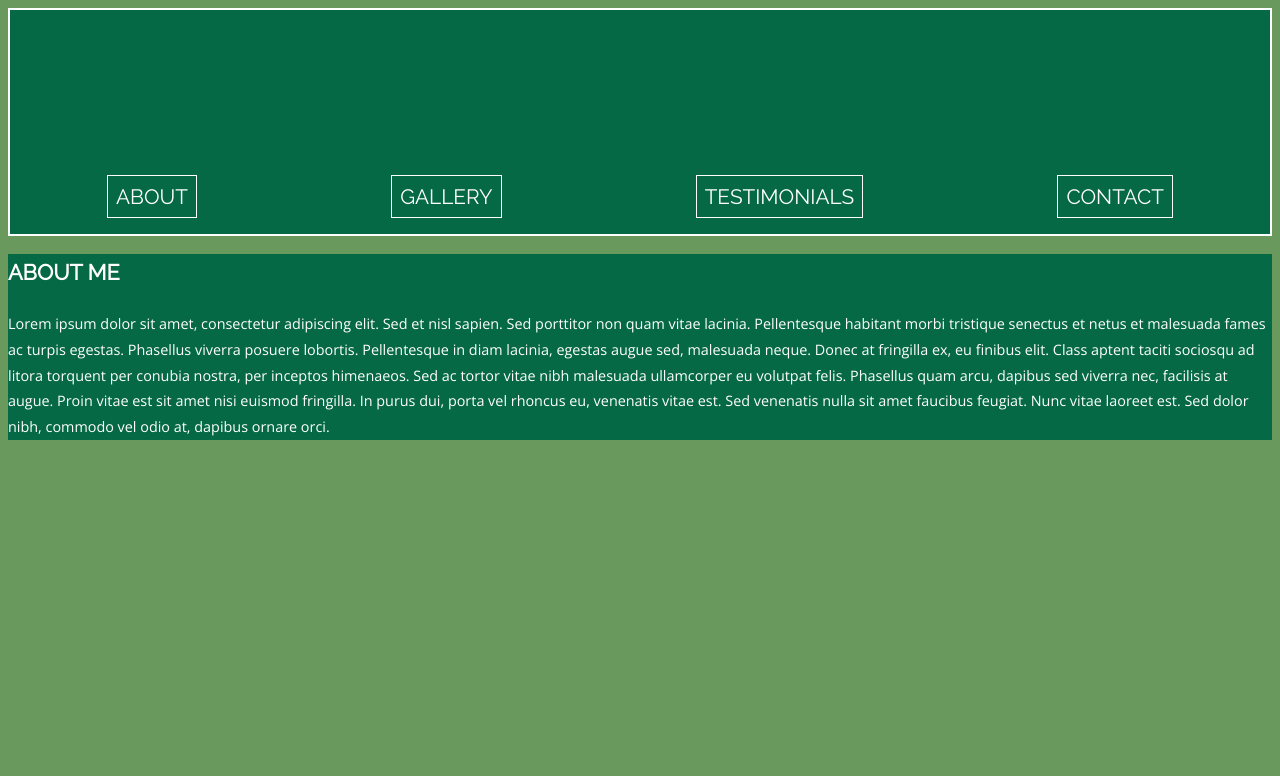
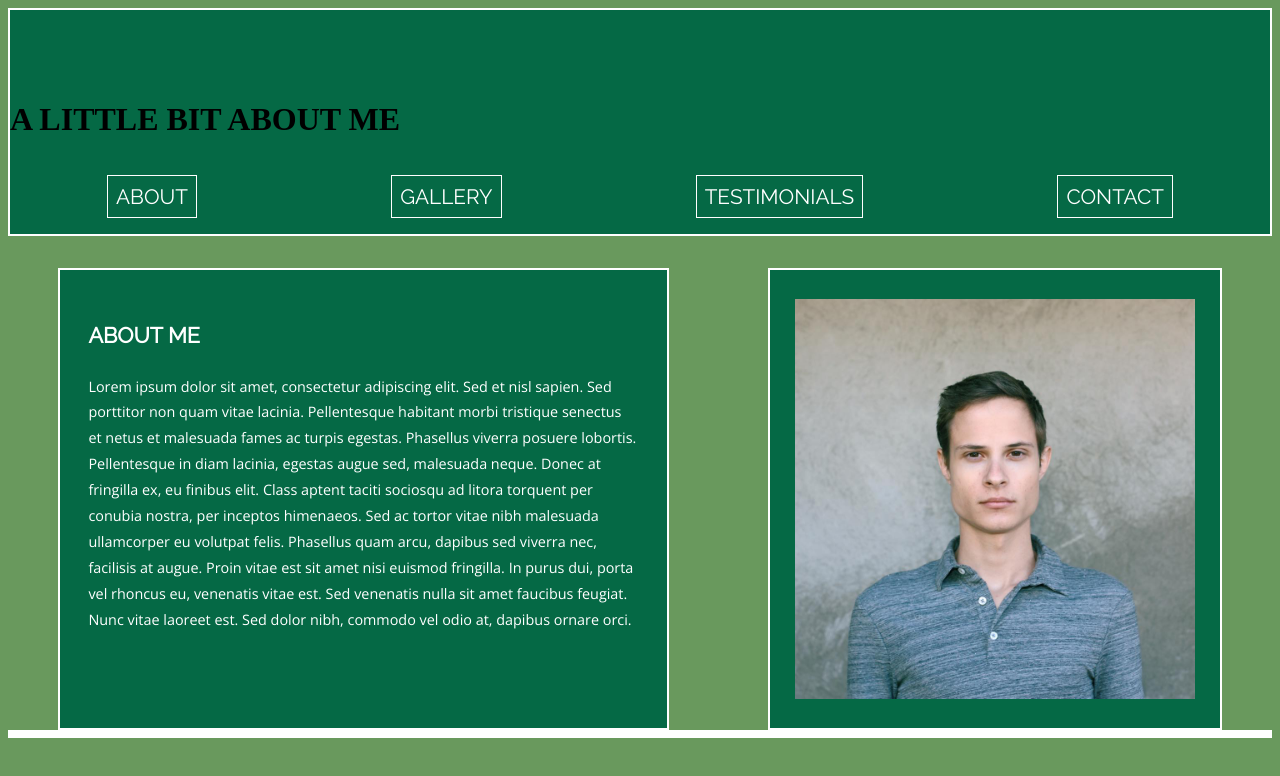
Before and after one commit to Cyrusluke925/about-me, a plain HTML site: page public/index.html in a window 1280 px wide. Drawn offline with nearby package versions, Linux system fonts and the light colour scheme.

Commit message:
adjusted about me section and added photo

```diff
--- a/public/index.html
+++ b/public/index.html
@@ -12,6 +12,7 @@
 </head>
 <body>
     <header>
+        <h1>A LITTLE BIT ABOUT ME</h1>
         <nav>
             <ul>
                 <li><a href='#'>ABOUT</a></li>
@@ -22,15 +23,20 @@
         </nav>
     </header>
     <main class="main">
-        <section class="about">
+
+    <article class="aboutandpic">
+        <section class="aboutMe">
             <h2>ABOUT ME</h2>
             <p>Lorem ipsum dolor sit amet, consectetur adipiscing elit. Sed et nisl sapien. Sed porttitor non quam vitae lacinia. Pellentesque habitant morbi tristique senectus et netus et malesuada fames ac turpis egestas. Phasellus viverra posuere lobortis. Pellentesque in diam lacinia, egestas augue sed, malesuada neque. Donec at fringilla ex, eu finibus elit. Class aptent taciti sociosqu ad litora torquent per conubia nostra, per inceptos himenaeos. Sed ac tortor vitae nibh malesuada ullamcorper eu volutpat felis. Phasellus quam arcu, dapibus sed viverra nec, facilisis at augue. Proin vitae est sit amet nisi euismod fringilla. In purus dui, porta vel rhoncus eu, venenatis vitae est. Sed venenatis nulla sit amet faucibus feugiat. Nunc vitae laoreet est. Sed dolor nibh, commodo vel odio at, dapibus ornare orci.</p>
 
         </section>
-        <section class="portfolio">
+        <section class="profilePic">
+        <img src="./glasses.jpg" class="headshot">
+        </section>
 
-        </section>
+    </article>
         <section class="quotes">
+
 
 
         </section>
--- a/public/main.css
+++ b/public/main.css
@@ -3,7 +3,7 @@ body {
 }
 
 
-
+/* -------------HEADER AND NAV--------- */
 header {
     background-color: #056945;
     border: 2px solid white;
@@ -34,18 +34,46 @@ a {
     font-size: 1.3em;
 }
 
+
+
+/* ---------------------PICTURE AND ABOUT SECTION--------------- */
 p {
     font-family: 'Open Sans';
     color: white;
 }
-
 h2 {
     color: white;
     font-family: 'Raleway';
+}
+
+.aboutandpic {
+    display: flex;
+    justify-content: space-around;
+    margin-top: 2em;
+
 }
 
 section {
     background: #056945;
     line-height: 1.8;
     font-size: 0.9em;
+    border: 2px solid white;
+
 }
+.aboutMe {
+    width: 550px;
+    padding: 2em;
+
+}
+
+.profilePic {
+    width: 450px;
+    display: flex;
+    justify-content: center;
+    padding: 2em 0;
+}
+.headshot {
+    width: 400px;
+    height: 400px;
+
+}
```
Also changed, not shown: public/glasses.jpg (added).
